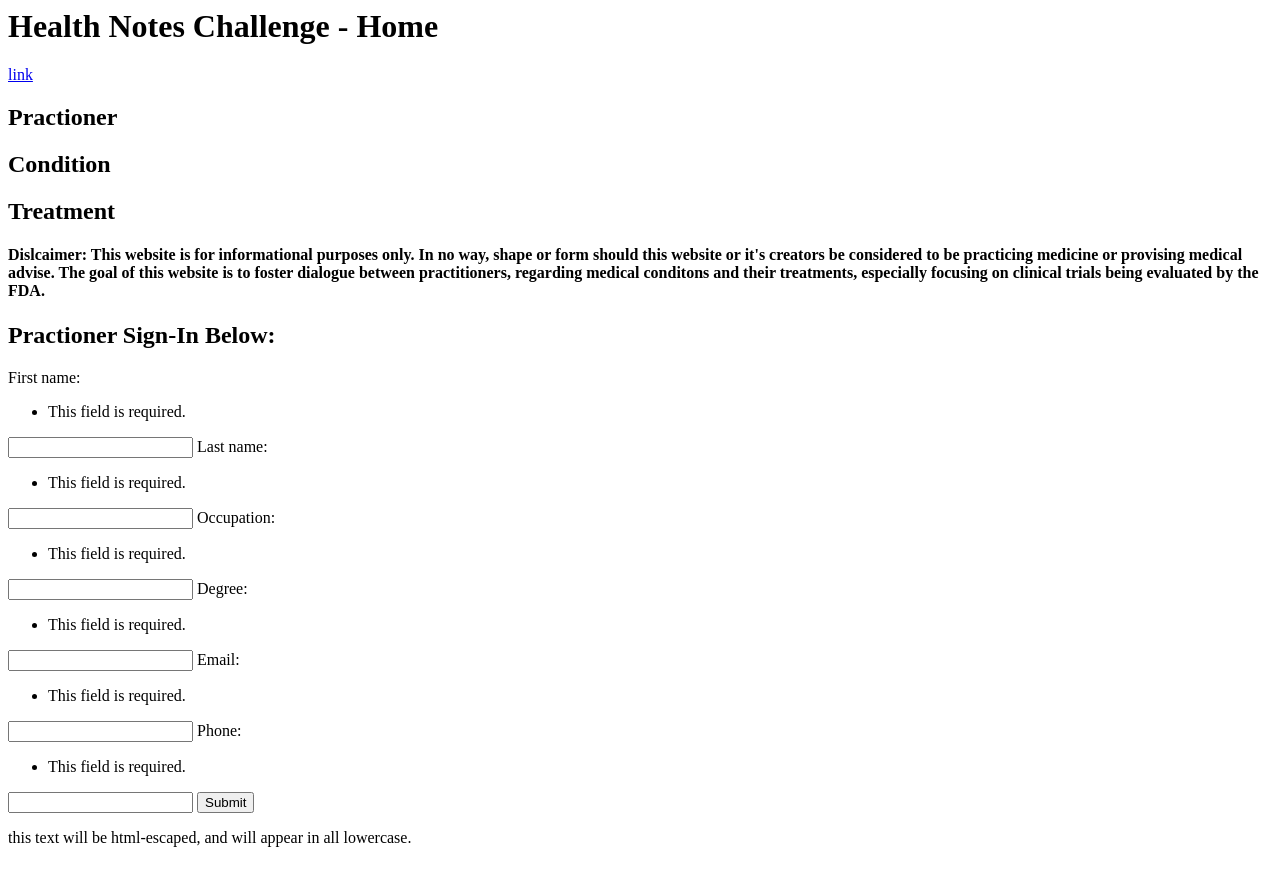
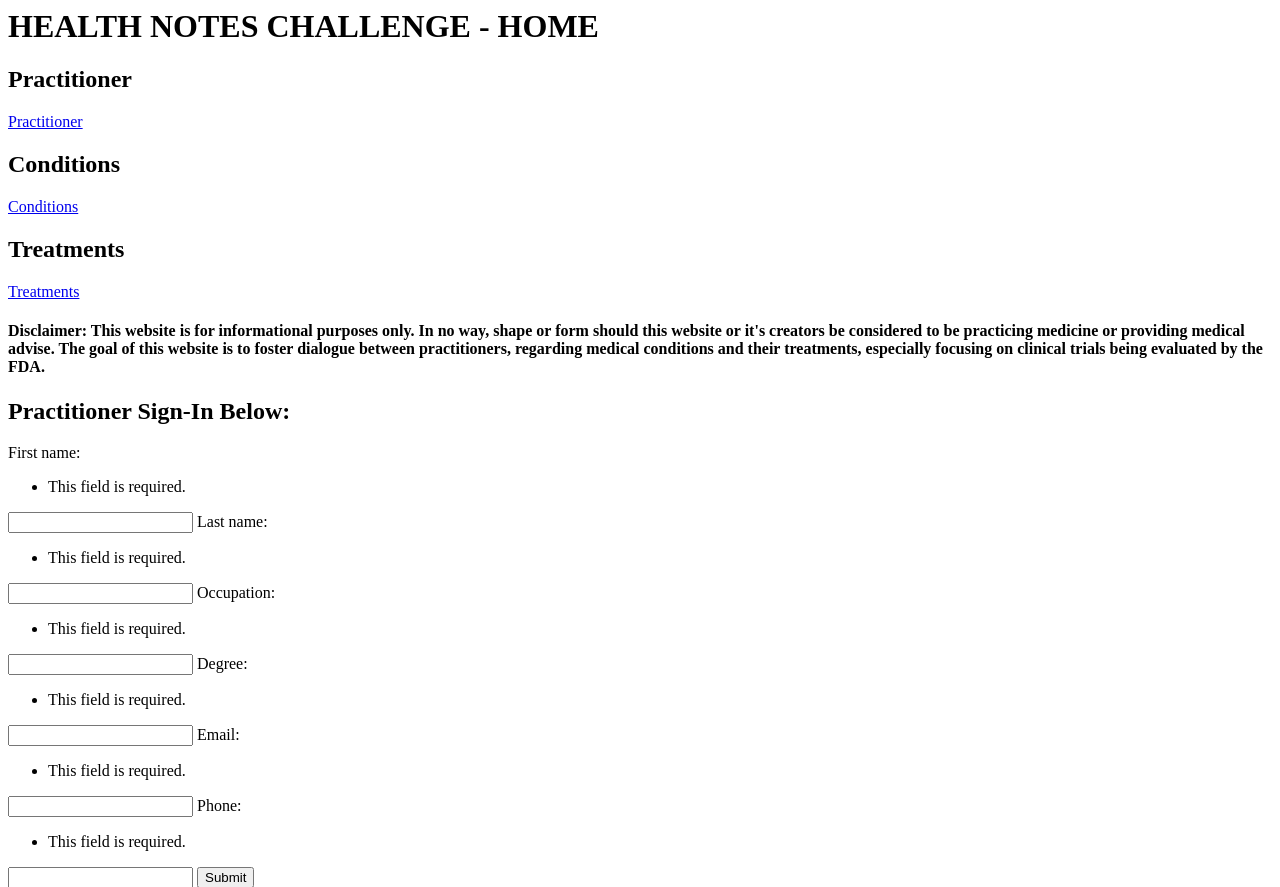
Before and after one commit to aesthetetwo/HealthNotesChallenge2, a Django app: page / in a window 1280 px wide. Shown: the top 887 px of the page. Before the commit the page ends 847 px from the top, so only its background shows below. Run offline with Django 4.2, Linux system fonts and the light colour scheme.

Commit message:
modified and added code to add 2 more links to homepage that are dynamic urls, and changed names links tocorrespond to pages attempting to create, and corrected spelling errors

```diff
--- a/HealthNotesChallenge/mywow/models.py
+++ b/HealthNotesChallenge/mywow/models.py
@@ -1,6 +1,12 @@
 from django.db import models
 
+
+# Django is based on MVT (Model View Template) architecture.
+# Models are a key component of this architecture.
+# Models are class based.
+#
 # Create your models here.
+
 
 class Practitioner(models.Model):
     first_name = models.CharField(max_length=255)
--- a/HealthNotesChallenge/mywow/templates/mywow.html
+++ b/HealthNotesChallenge/mywow/templates/mywow.html
@@ -1,23 +1,29 @@
-<h1>Health Notes Challenge - Home</h1>
+<h1>HEALTH NOTES CHALLENGE - HOME</h1>
 
-<p><a href='{% url "page1" %}'>link</a></p>
 
-<h2>Practioner</h2>
 
-<h2>Condition</h2>
+<h2>Practitioner</h2>
 
-<h2>Treatment</h2>
+<p><a href='{% url "page1" %}'>Practitioner</a></p>
 
-<h4>Dislcaimer: This website is for informational purposes only.
+<h2>Conditions</h2>
+
+<p><a href='{% url "page1" %}'>Conditions</a></p>
+
+<h2>Treatments</h2>
+
+<p><a href='{% url "page1" %}'>Treatments</a></p>
+
+<h4>Disclaimer: This website is for informational purposes only.
     In no way, shape or form should this website or it's creators
-    be considered to be practicing medicine or provising medical
+    be considered to be practicing medicine or providing medical
     advise. The goal of this website is to foster dialogue between
-    practitioners, regarding medical conditons and their treatments,
+    practitioners, regarding medical conditions and their treatments,
     especially focusing on clinical trials being evaluated by the FDA.
+</h4>
 
-<h2>Practioner Sign-In Below:</h2>
+<h2>Practitioner Sign-In Below:</h2>
 
-</h4>
 <form action="" method="GET">
     {% csrf_token %}
     {{ SignIn }}
--- a/HealthNotesChallenge/mywow/views.py
+++ b/HealthNotesChallenge/mywow/views.py
@@ -4,21 +4,37 @@ from django.http import HttpResponse
 from django.shortcuts import render, redirect
 
 from .forms import SignInForm
-from .models import Practitioner
+from .models import * #Practitioner
 
 
+# Django is based on MVT (Model View Template) architecture.
+# Views are a key component of this architecture.
+# Views are function based.
+#
 # Create your views here.
 
+
 def mywow(request):
-    if request.method == 'GET':
-        form = SignInForm(request.GET)
+    if request.method == 'GET' or request.method == 'POST':
+        form = SignInForm(request.POST)
         if form.is_valid():
-            post=request.GET
+            post=request.POST
             form.save()
             return redirect('page1')
         template = loader.get_template('mywow.html')
         context = {'SignIn': form}
         return HttpResponse(template.render(context, request))
+
+#    elif request.method == 'POST':
+#        form = SignInForm(request.POST)
+#        if form.is_valid():
+#           post=request.POST
+#           form.save()
+#           return redirect('page1')
+#       template = loader.get_template('mywow.html')
+#       context = {'SignIn': form}
+#       return HttpResponse(template.render(context, request))
+
 
 def page1(request):
     # return HttpResponse("page1")
```
